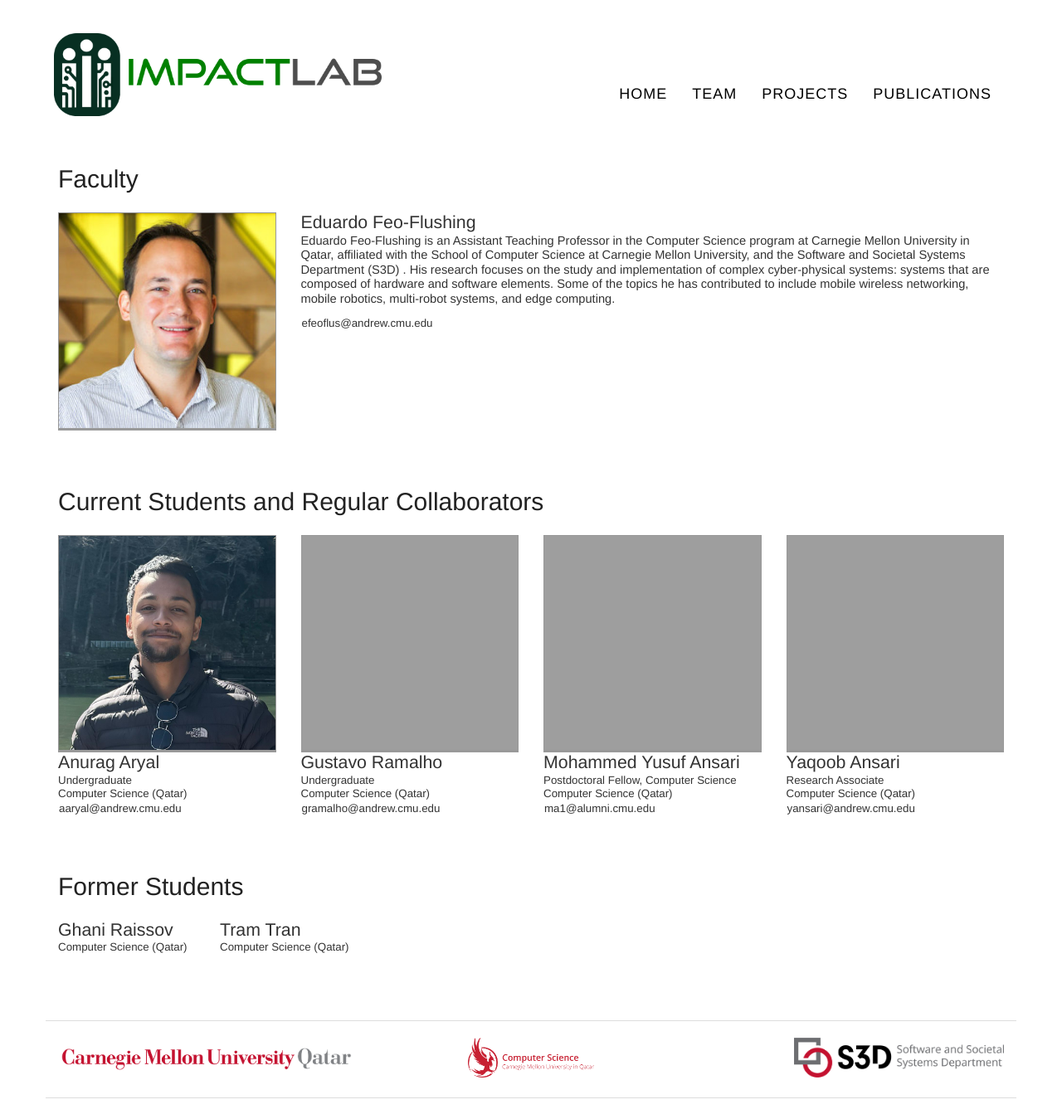
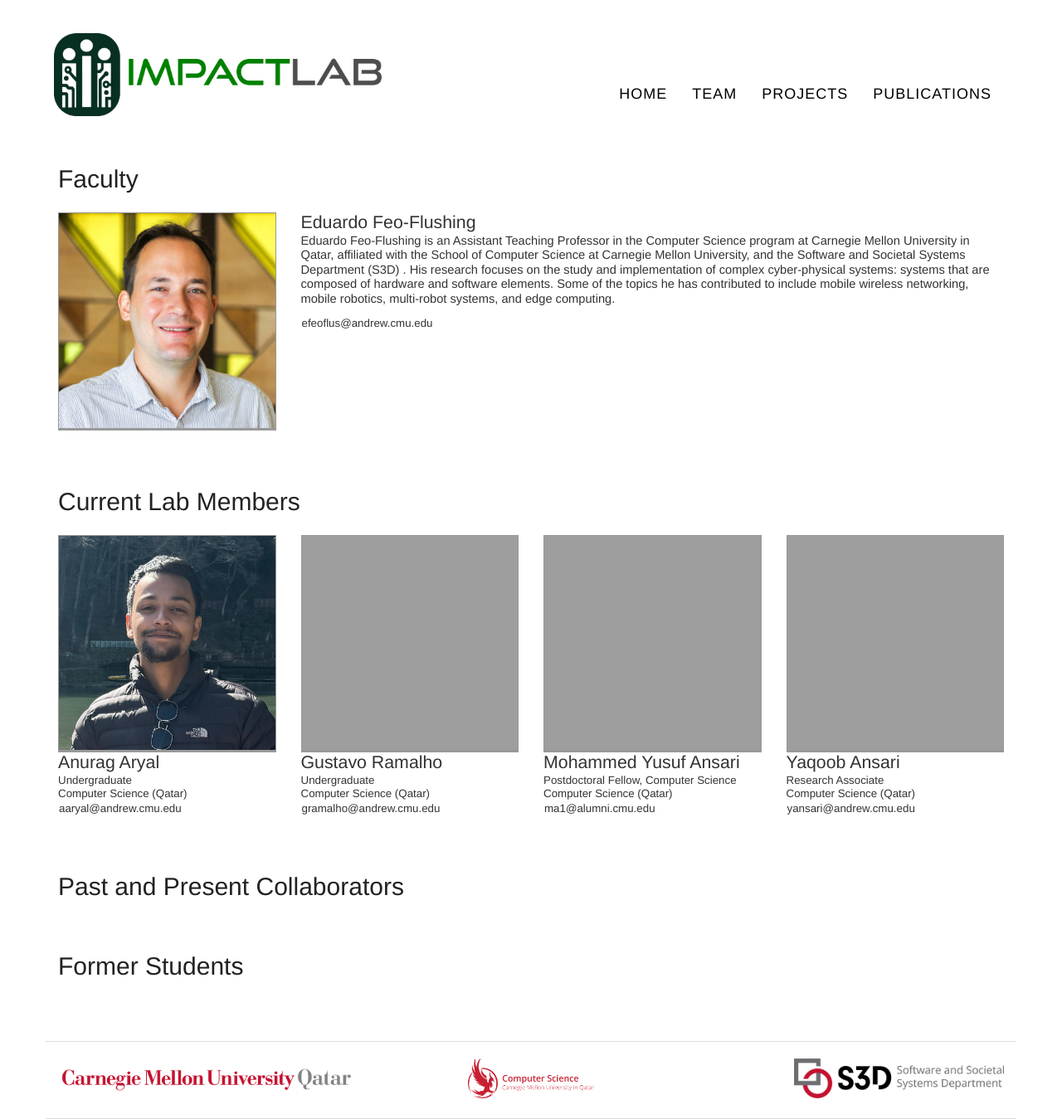
Before and after one commit to cmu-impactlab/cmu-impactlab.github.io, a Jekyll site: the page built from members/index.html, in a window 1280 px wide. Shown: the whole page at 83% size. Built offline with Jekyll 4.4.1, drawn with Linux system fonts in a browser that asks for light colours; nearby versions of some CDN libraries; some web fonts are replaced; before the commit the page ends 1324 px from its top, so only the background shows below that.

Commit message:
members: split listing into current, collaborators, and former students

```diff
--- a/members/index.html
+++ b/members/index.html
@@ -6,7 +6,8 @@
 
 {% assign sorted_members = site.data.members | sort: 'id' %}
 {% assign current_members = sorted_members | where:"status","current" %}
-{% assign ugrad_alumni = sorted_members | where:"status","past_collab" %}
+{% assign collaborators = sorted_members | where:"status","collab" %}
+{% assign former_students = sorted_members | where:"status","alumni" %}
 {% assign faculty = sorted_members | where:"status","faculty" %}
 {% assign efeoflus = faculty | first %}
 {% assign member = efeoflus %}
@@ -29,7 +30,7 @@
   </div>
 </div>
 
-<h1>Current Students and Regular Collaborators</h1>
+<h1>Current Lab Members</h1>
 <div class="row">
 {% for member in current_members %}
   {% assign affiliation = site.data.affiliations[member.affiliation] %}
@@ -47,32 +48,36 @@
 {% endfor %}
 </div>
 
-<!-- <h1>Visiting Researchers</h1>
+<h1>Past and Present Collaborators</h1>
 <div class="row">
-{% for member in visiting %}
+{% for member in collaborators %}
+  {% assign affiliation = site.data.affiliations[member.affiliation] %}
 
-  <div class="member-badge col-md-2 col-sm-3 col-xs-4">
+  <div class="member-badge col-md-3 col-sm-3 col-xs-4">
     <div class="image">{% if member.website != nil %}<a href="{{ member.website }}">{% endif %}<img src="{{site.url}}{{member.image}}"/>{% if member.website != nil %}</a>{% endif %}</div>
     <div class="details">
       <div class="name">{% if member.website == nil %}{{ member.name }}{% else %}<a href="{{ member.website }}">{{ member.name }}</a>{% endif %}</div>
-            <div class="degree">{% if member.degree != nil %}{{ member.degree }}{% endif %}</div>
-      <div class="affiliation">{% if member.affiliation != nil %}{{ member.affiliation }}{% endif %}</div>
+      <div class="degree">{% if member.degree != nil %}{{ member.degree }}{% endif %}</div>
+      <div class="affiliation">{% if member.affiliation != nil %}{{ affiliation }}{% endif %}</div>
       <div class="email">{% if member.email != nil %}<span><a href="mailto::{{ member.email }}">{{ member.email }}</a></span>{% endif %} </div>
     </div>
   </div>
 {% endfor %}
-</div> -->
+</div>
 
 
 <h1>Former Students</h1>
 <div class="row">
-{% for member in ugrad_alumni %}
+{% for member in former_students %}
   {% assign affiliation = site.data.affiliations[member.affiliation] %}
 
-  <div class="member-badge col-md-2 col-sm-3 col-xs-4">
+  <div class="member-badge col-md-3 col-sm-3 col-xs-4">
+    <div class="image">{% if member.website != nil %}<a href="{{ member.website }}">{% endif %}<img src="{{site.url}}{{member.image}}"/>{% if member.website != nil %}</a>{% endif %}</div>
     <div class="details">
       <div class="name">{% if member.website == nil %}{{ member.name }}{% else %}<a href="{{ member.website }}">{{ member.name }}</a>{% endif %}</div>
+      <div class="degree">{% if member.degree != nil %}{{ member.degree }}{% endif %}</div>
       <div class="affiliation">{% if member.affiliation != nil %}{{ affiliation }}{% endif %}</div>
+      <div class="email">{% if member.email != nil %}<span><a href="mailto::{{ member.email }}">{{ member.email }}</a></span>{% endif %} </div>
     </div>
   </div>
 {% endfor %}
```
